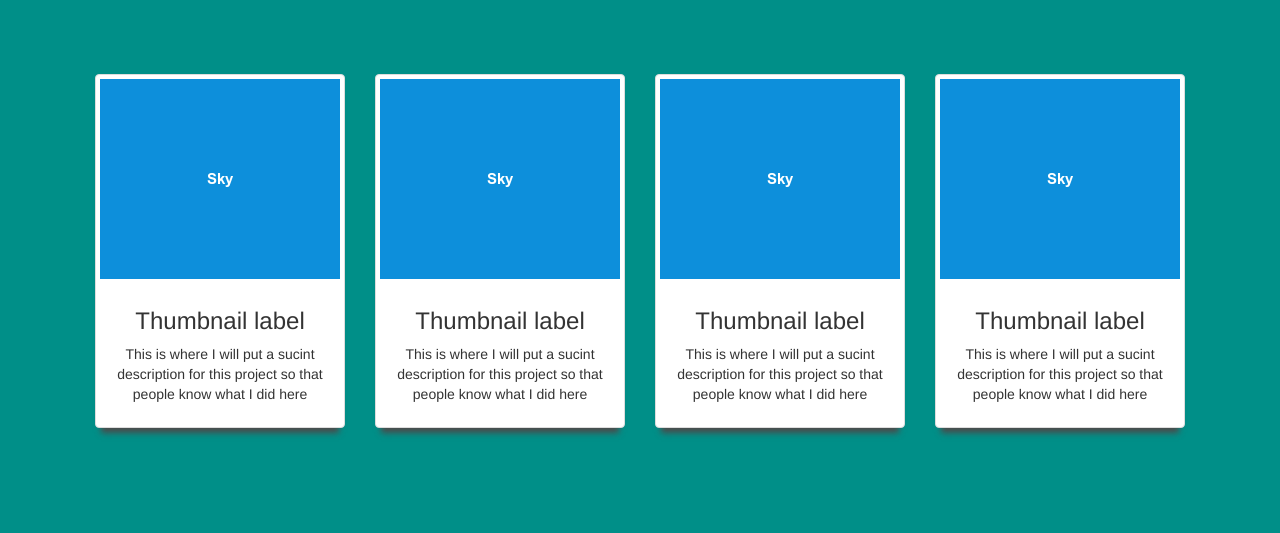
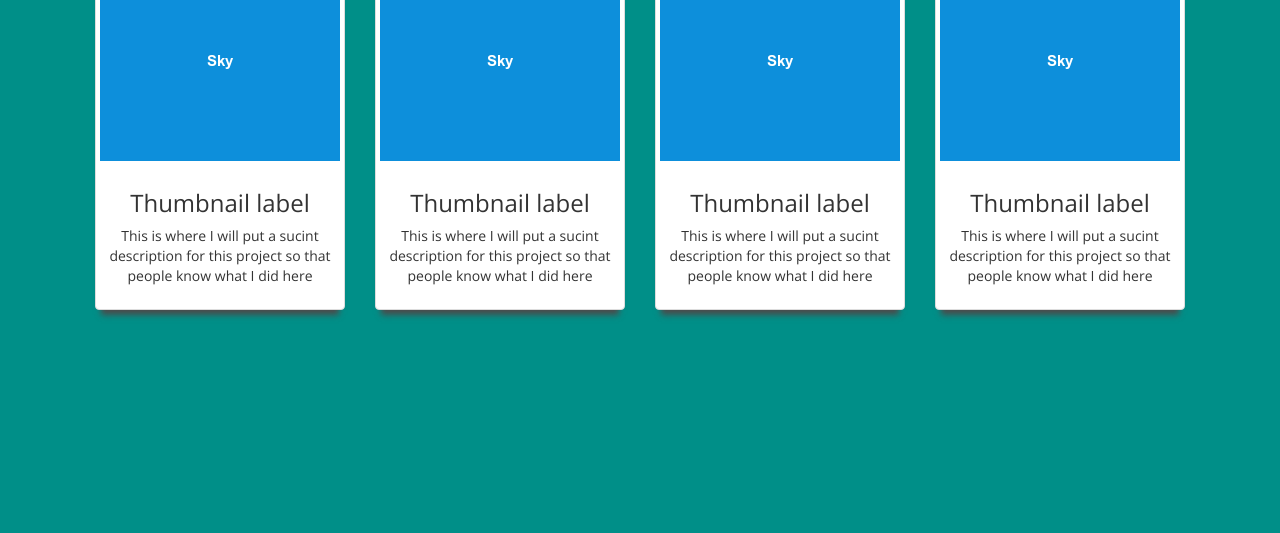
Before and after one commit to Joao-Henrique/JH-Portfolio, a website: page index.html in a window 1280 px wide. Shown: the part 208-741 px from the top of the page. Drawn offline with nearby package versions, Linux system fonts and the light colour scheme.

Commit message:
change font

```diff
--- a/css/styles.css
+++ b/css/styles.css
@@ -1,3 +1,6 @@
+body {
+    font-family: 'Open Sans', sans-serif;
+}
 h1 {
     font-size: 80px;
     color: white;
@@ -10,14 +13,12 @@ h1 {
     padding-top: em;
     height: 93vh;
 }
-
 .projectsRow {
     margin: auto;
     max-width: 1120px;
     padding-top: 10vh;
     text-align: center;
 }
-
 .individualProject{
     max-width: 280px;
 }
--- a/index.html
+++ b/index.html
@@ -17,6 +17,9 @@
 
     <!-- FONT-AWESOME -->
     <link rel="stylesheet" href="https://maxcdn.bootstrapcdn.com/font-awesome/4.5.0/css/font-awesome.min.css">
+
+    <!-- FONT - OPEN SANS - FROM GOOGLE FONTS -->
+    <link href="https://fonts.googleapis.com/css?family=Open+Sans" rel="stylesheet">
 
     <!-- CSS -->
     <link href="css\styles.css" rel="stylesheet">
@@ -66,7 +69,6 @@
 
     <div class="projectsBackground">
         <div class="text-center techTitle">
-            <h1>Java Script</h1>
         </div>
         <div class="row projectsRow">
             <div class="col-sm-6 col-md-4 individualProject">
```
